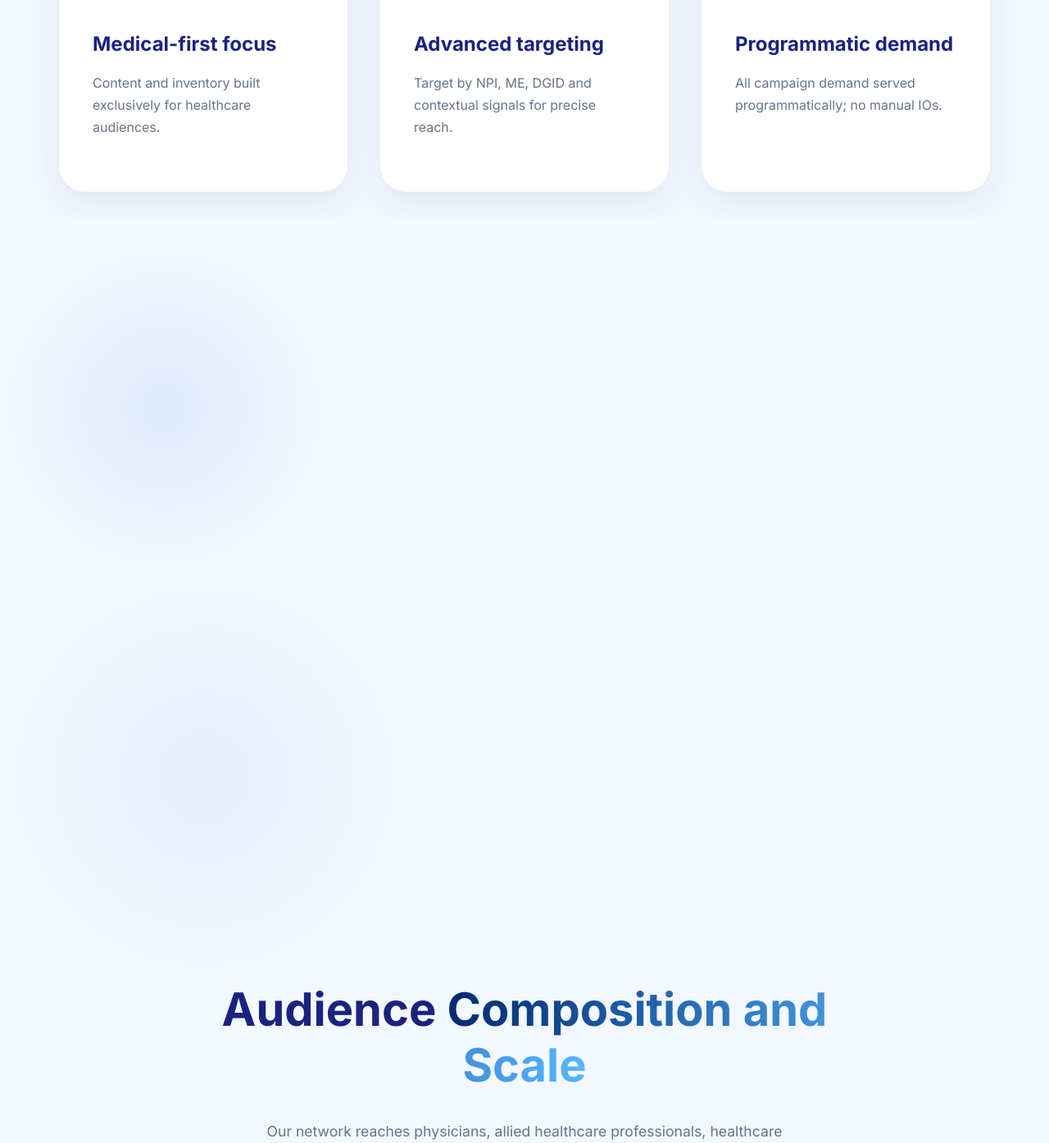
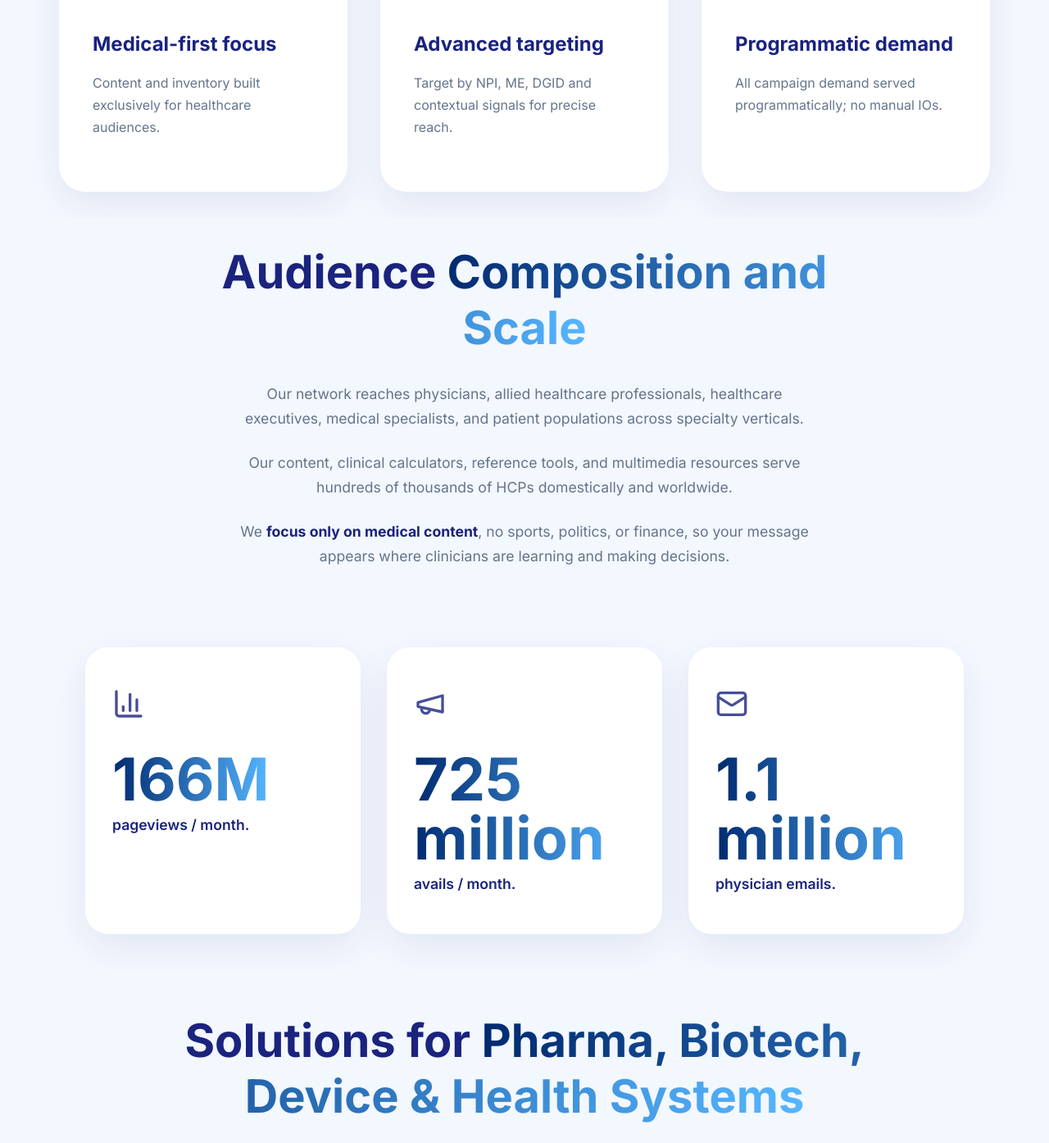
Before and after one commit to justkoby/rxnetwork, a React (Vite) app: page / in a window 1280 px wide. Shown: the part 1244-2639 px from the top of the page at 82% size. Built offline with nearby package versions, Linux system fonts and the light colour scheme.

Commit message:
Remove performance-impacting bg-blobs from AudienceSection

```diff
--- a/src/Home.jsx
+++ b/src/Home.jsx
@@ -211,9 +211,6 @@ const AudienceSection = () => {
 
   return (
     <section className="audience">
-      <div className="bg-blob bg-blob-3" style={{ top: '10%', left: '10%' }} />
-      <div className="bg-blob bg-blob-4" style={{ bottom: '10%', right: '10%' }} />
-
       <div className="container">
         <div className="audience-header animate-blur-fade">
           <h2 className="audience-title">
```
